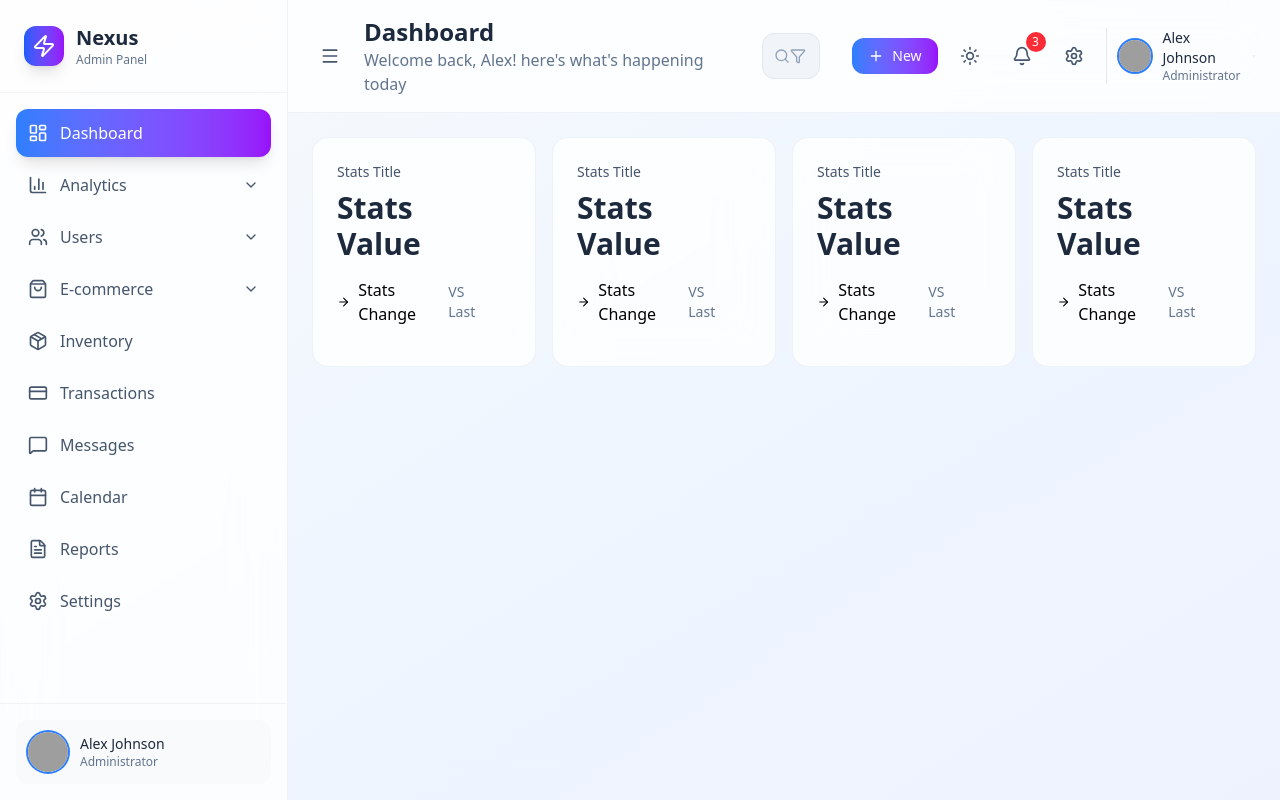
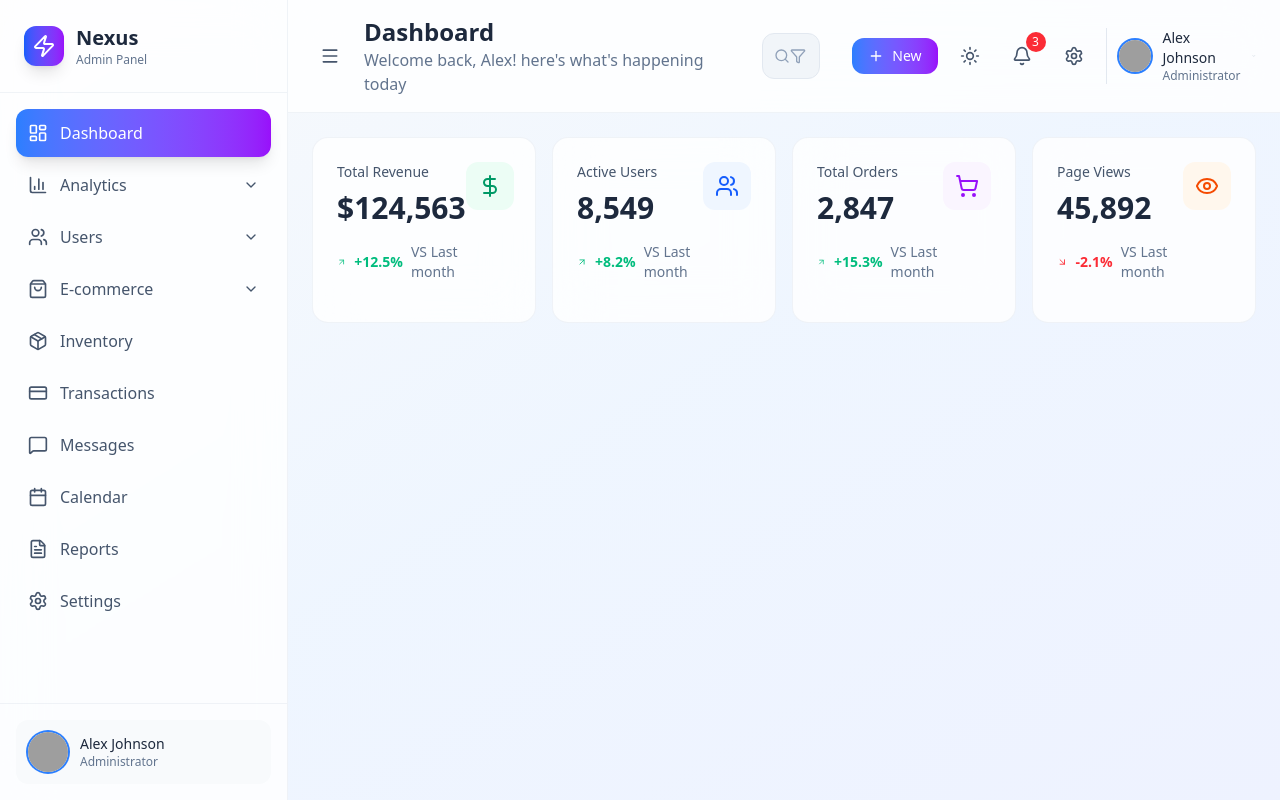
Before and after one commit to DNishadini/Admin_Dashboard, a React (Vite) app: page / in a window 1280 px wide. Built offline with nearby package versions, Linux system fonts and the light colour scheme; grey boxes are pictures that could not be loaded.

Commit message:
Adding more styles and changing the some parts

```diff
--- a/src/components/Dashboard/StatsGrid.jsx
+++ b/src/components/Dashboard/StatsGrid.jsx
@@ -1,4 +1,12 @@
-import { ArrowRight, DollarSign, Eye, ShoppingCart, Users } from "lucide-react";
+import {
+  ArrowDown,
+  ArrowDownRight,
+  ArrowUpRight,
+  DollarSign,
+  Eye,
+  ShoppingCart,
+  Users,
+} from "lucide-react";
 
 const stats = [
   {
@@ -47,26 +55,41 @@ function StatsGrid() {
     <div className="grid grid-cols-1 md:grid-cols-2 xl:grid-cols-4 gap-4 ">
       {stats.map((stats, index) => {
         return (
-          <div className="bg-white/80 dark:bg-slate-900/80 backdrop-blur-xl rounded-2xl p-6 border border-slate-200/50 dark:border-slate-700/50 hover:shadow-xl hover:shadow-slate-200/20 dark:hover:shadow-slate-900/20 transition-all duration-300 group">
+          <div
+            className="bg-white/80 dark:bg-slate-900/80 backdrop-blur-xl rounded-2xl p-6 border border-slate-200/50 dark:border-slate-700/50 hover:shadow-xl hover:shadow-slate-200/20 dark:hover:shadow-slate-900/20 transition-all duration-300 group"
+            key={index}
+          >
             <div className="flex items-start justify-between">
               <div className="flex-1">
                 <p className="text-sm font-medium text-slate-600 dark:text-slate-400 mb-2">
-                  Stats Title
+                  {stats.title}
                 </p>
                 <p className="text-3xl font-bold text-slate-800 dark:text-white mb-4">
-                  Stats Value
+                  {stats.value}
                 </p>
                 <div className="flex items-center space-x-2">
-                  <ArrowRight className="w-4 h-4" />
-                  <span>Stats Change</span>
+                  {stats.trend === "up" ? (
+                    <ArrowUpRight className="w-4 h-4 text-emerald-500" />
+                  ) : (
+                    <ArrowDownRight className="w-4 h-4 text-red-500" />
+                  )}
+                  <span
+                    className={`text-sm font-semibold ${
+                      stats.trend === "up" ? "text-emerald-500" : "text-red-500"
+                    }`}
+                  >
+                    {stats.change}
+                  </span>
                   <span className="text-sm text-slate-500 dark:text-slate-400">
-                    VS Last
+                    VS Last month
                   </span>
                 </div>
               </div>
               <div
-                className={`p-3 rounded-xl group-hover:scale-110 transition-all duration-200`}
-              ></div>
+                className={`p-3 rounded-xl ${stats.bgColor}group-hover:scale-110 transition-all duration-300`}
+              >
+                {<stats.icon className={`w-6 h-6 ${stats.textColor}`} />}
+              </div>
             </div>
             {/* Progressbar */}
             <div className="mt-4 h2 bg-slate-100 dark:bg-slate-800 rounded-full overflow-hidden">
```
